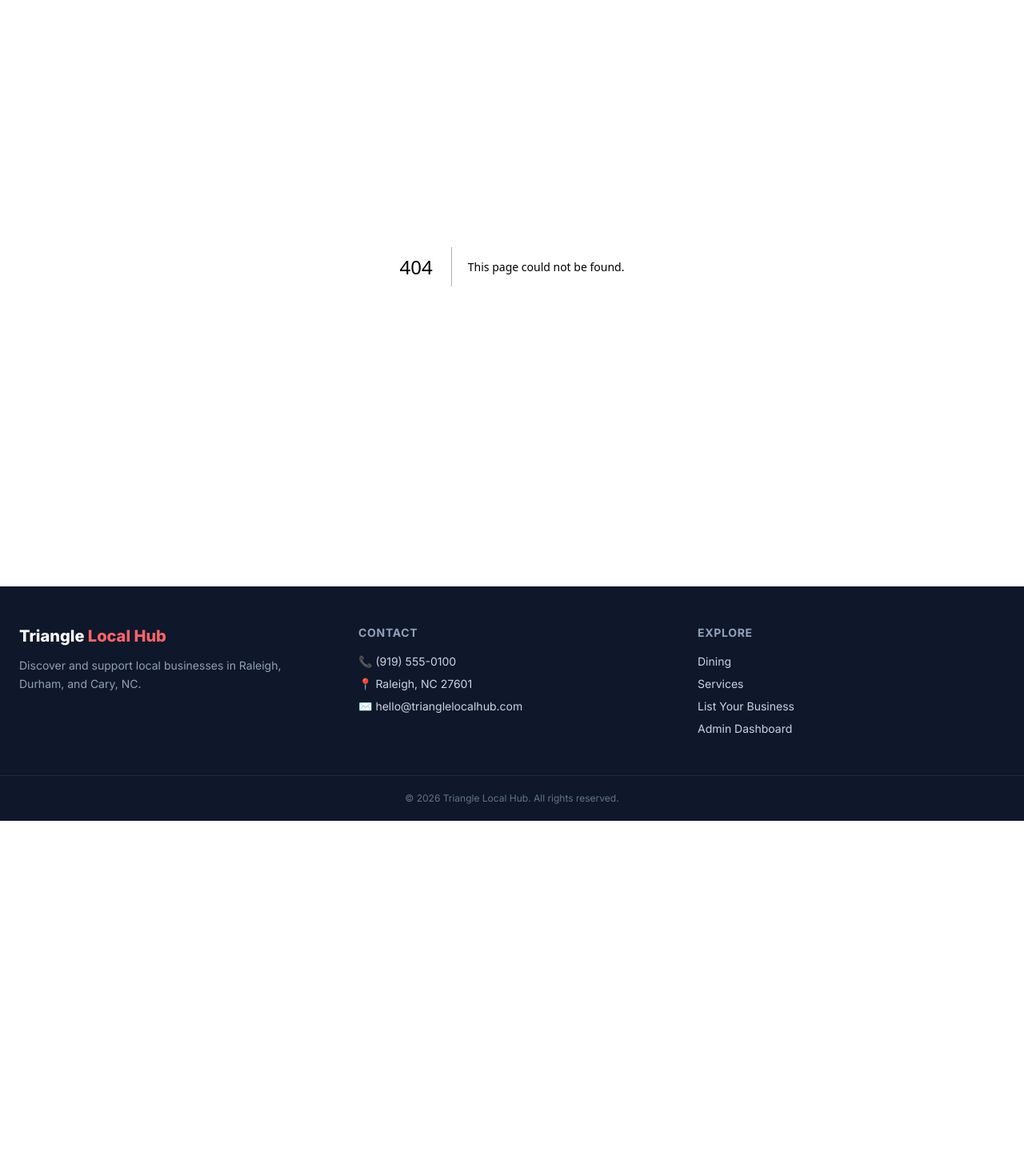
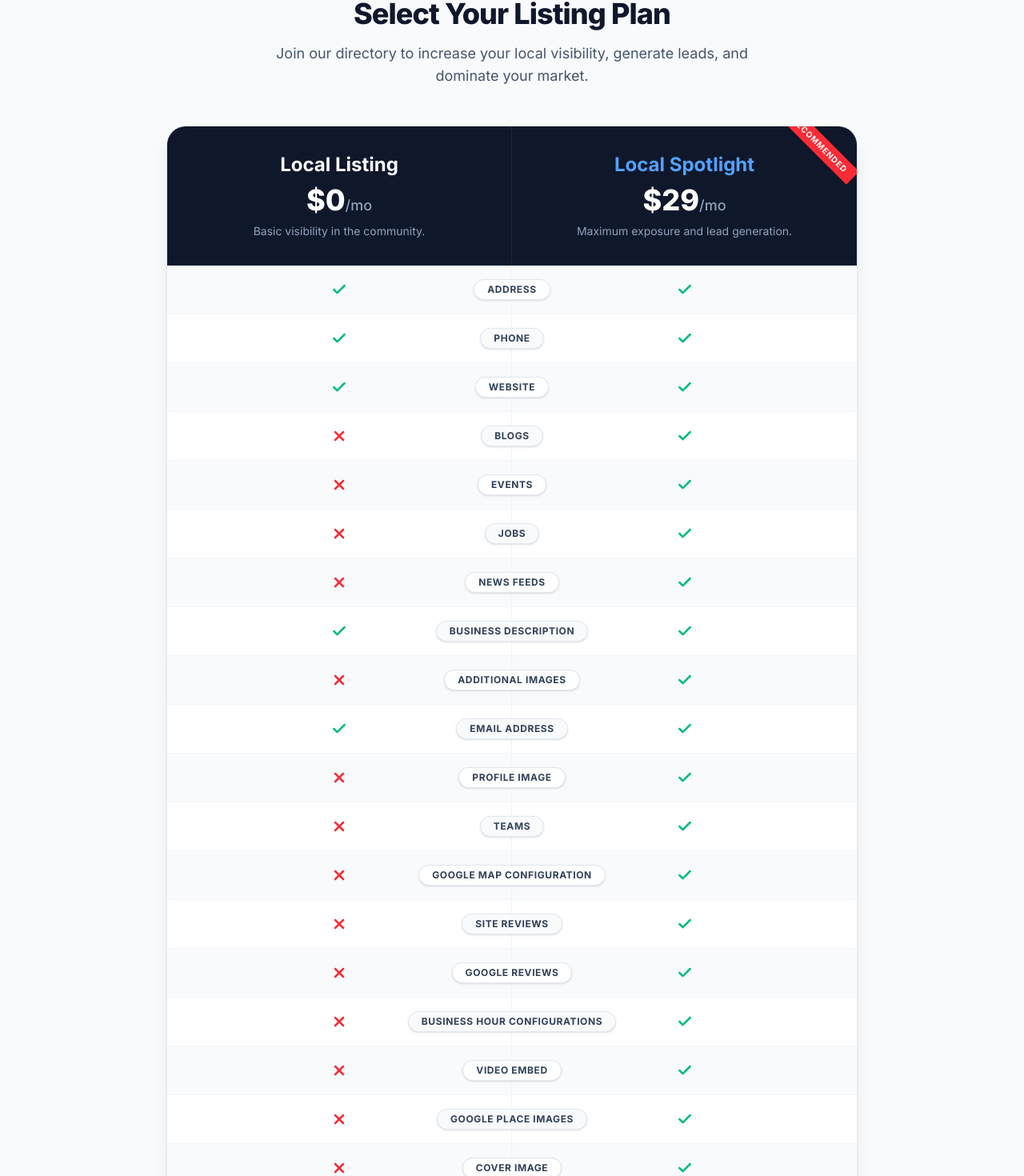
Before and after one commit to lnlscreatives71/smart-directory, a Next.js app: page /pricing in a window 1280 px wide. Before the commit this address had no page. Shown: the part 132-1602 px from the top of the page at 80% size. Before the commit the page ends 1158 px from the top, so only its background shows below. Built offline with nearby package versions, Linux system fonts and the light colour scheme; no server answers; the database is empty.

Commit message:
feat: add public pricing comparison page

```diff
--- a/src/app/layout.tsx
+++ b/src/app/layout.tsx
@@ -88,7 +88,7 @@ export default function RootLayout({ children }: { children: React.ReactNode })
                   <UserCircle size={16} />
                   Admin
                 </Link>
-                <Link href="/dashboard/listings/new" className="flex items-center gap-1.5 btn-outline px-4 py-2 text-sm whitespace-nowrap">
+                <Link href="/pricing" className="flex items-center gap-1.5 btn-outline px-4 py-2 text-sm whitespace-nowrap">
                   Add New Business <ArrowUpRight size={15} />
                 </Link>
               </div>
@@ -124,7 +124,7 @@ export default function RootLayout({ children }: { children: React.ReactNode })
                 <ul className="space-y-2 text-sm text-slate-300">
                   <li><Link href="/category/dining" className="hover:text-white transition">Dining</Link></li>
                   <li><Link href="/category/services" className="hover:text-white transition">Services</Link></li>
-                  <li><Link href="/dashboard/listings/new" className="hover:text-white transition">List Your Business</Link></li>
+                  <li><Link href="/pricing" className="hover:text-white transition">List Your Business</Link></li>
                   <li><Link href="/dashboard" className="hover:text-white transition">Admin Dashboard</Link></li>
                 </ul>
               </div>
--- /dev/null
+++ b/src/app/pricing/page.tsx
@@ -0,0 +1,133 @@
+import Link from 'next/link';
+import { Check, X } from 'lucide-react';
+import { sql } from '@/lib/db';
+import { Plan } from '@/lib/types';
+
+export const dynamic = 'force-dynamic';
+
+const FEATURES = [
+    { name: 'Address', free: true, premium: true },
+    { name: 'Phone', free: true, premium: true },
+    { name: 'Website', free: true, premium: true },
+    { name: 'Blogs', free: false, premium: true },
+    { name: 'Events', free: false, premium: true },
+    { name: 'Jobs', free: false, premium: true },
+    { name: 'News Feeds', free: false, premium: true },
+    { name: 'Business Description', free: true, premium: true },
+    { name: 'Additional Images', free: false, premium: true },
+    { name: 'Email Address', free: true, premium: true },
+    { name: 'Profile Image', free: false, premium: true },
+    { name: 'Teams', free: false, premium: true },
+    { name: 'Google Map Configuration', free: false, premium: true },
+    { name: 'Site Reviews', free: false, premium: true },
+    { name: 'Google Reviews', free: false, premium: true },
+    { name: 'Business Hour Configurations', free: false, premium: true },
+    { name: 'Video Embed', free: false, premium: true },
+    { name: 'Google Place Images', free: false, premium: true },
+    { name: 'Cover Image', free: false, premium: true },
+    { name: 'Extra Links', free: false, premium: true },
+    { name: 'Social Media', free: true, premium: true },
+];
+
+export default async function PricingPage() {
+    let plans: Plan[] = [];
+    try {
+        plans = await sql`SELECT * FROM plans ORDER BY monthly_price ASC` as any as Plan[];
+    } catch {
+        // Fallback or empty state handled gracefully
+    }
+
+    const freePlan = plans.find(p => p.monthly_price === 0);
+    const premiumPlan = plans.find(p => p.monthly_price > 0 && p.monthly_price !== 0) || plans[0];
+
+    return (
+        <div className="bg-slate-50 min-h-screen py-16">
+            <div className="max-w-4xl mx-auto px-4">
+
+                <div className="text-center mb-12">
+                    <h1 className="text-4xl font-extrabold text-slate-900 mb-4 tracking-tight">Select Your Listing Plan</h1>
+                    <p className="text-lg text-slate-600 max-w-2xl mx-auto">
+                        Join our directory to increase your local visibility, generate leads, and dominate your market.
+                    </p>
+                </div>
+
+                <div className="bg-white rounded-3xl shadow-xl overflow-hidden border border-slate-200">
+
+                    {/* Header Row */}
+                    <div className="grid grid-cols-2 bg-slate-900 text-white border-b border-slate-800">
+                        <div className="p-8 text-center border-r border-slate-800 flex flex-col justify-between">
+                            <div>
+                                <h2 className="text-2xl font-bold mb-2">{freePlan?.name || 'Local Listing'}</h2>
+                                <div className="text-4xl font-extrabold mb-1">$0<span className="text-lg font-medium text-slate-400">/mo</span></div>
+                                <p className="text-sm text-slate-400 mt-2">Basic visibility in the community.</p>
+                            </div>
+                        </div>
+                        <div className="p-8 text-center flex flex-col justify-between relative overflow-hidden">
+                            <div className="absolute top-0 right-0 bg-red-500 text-white text-[10px] uppercase font-bold tracking-widest px-3 py-1 pb-1 transform rotate-45 translate-x-[12px] translate-y-[12px] shadow-sm">
+                                Recommended
+                            </div>
+                            <div>
+                                <h2 className="text-2xl font-bold mb-2 text-blue-400">{premiumPlan?.name || 'Local Spotlight'}</h2>
+                                <div className="text-4xl font-extrabold mb-1">${premiumPlan?.monthly_price || 29}<span className="text-lg font-medium text-slate-400">/mo</span></div>
+                                <p className="text-sm text-slate-400 mt-2">Maximum exposure and lead generation.</p>
+                            </div>
+                        </div>
+                    </div>
+
+                    {/* Features Table */}
+                    <div className="divide-y divide-slate-100">
+                        {FEATURES.map((feature, i) => (
+                            <div key={i} className={`grid grid-cols-2 relative ${i % 2 === 0 ? 'bg-slate-50' : 'bg-white'} hover:bg-slate-100 transition-colors`}>
+                                {/* Feature Name Overlay (centered over the line) */}
+                                <div className="absolute inset-0 flex items-center justify-center pointer-events-none">
+                                    <span className={`text-xs font-bold uppercase tracking-wider px-4 py-1 rounded-full border border-slate-200 shadow-sm ${i % 2 === 0 ? 'bg-white' : 'bg-slate-50'} text-slate-700`}>
+                                        {feature.name}
+                                    </span>
+                                </div>
+
+                                {/* Free Column */}
+                                <div className="py-5 flex items-center justify-center border-r border-slate-100">
+                                    {feature.free ? (
+                                        <Check className="text-emerald-500 w-5 h-5" strokeWidth={3} />
+                                    ) : (
+                                        <X className="text-red-500 w-5 h-5" strokeWidth={3} />
+                                    )}
+                                </div>
+
+                                {/* Premium Column */}
+                                <div className="py-5 flex items-center justify-center">
+                                    {feature.premium ? (
+                                        <Check className="text-emerald-500 w-5 h-5" strokeWidth={3} />
+                                    ) : (
+                                        <X className="text-red-500 w-5 h-5" strokeWidth={3} />
+                                    )}
+                                </div>
+                            </div>
+                        ))}
+                    </div>
+
+                    {/* Footer Row */}
+                    <div className="grid grid-cols-2 bg-slate-50 border-t border-slate-200">
+                        <div className="p-8 text-center border-r border-slate-200">
+                            <Link href="/dashboard/listings/new" className="inline-block w-full py-4 px-6 rounded-xl font-bold border-2 border-slate-900 text-slate-900 hover:bg-slate-900 hover:text-white transition-colors uppercase tracking-wide text-sm">
+                                Add Your Business
+                            </Link>
+                        </div>
+                        <div className="p-8 text-center">
+                            <Link href="/dashboard/listings/new?plan=premium" className="inline-block w-full py-4 px-6 rounded-xl font-bold bg-blue-600 text-white border-2 border-blue-600 hover:bg-blue-700 hover:border-blue-700 shadow-lg shadow-blue-900/20 transition-all uppercase tracking-wide text-sm">
+                                Upgrade Now
+                            </Link>
+                        </div>
+                    </div>
+
+                </div>
+
+                <div className="mt-12 text-center text-slate-500 text-sm">
+                    <p>Both plans offer a beautiful front-end experience.</p>
+                    <p>Have questions? <a href="#" className="font-semibold text-blue-600 hover:underline">Contact our support team</a>.</p>
+                </div>
+
+            </div>
+        </div>
+    );
+}
```
